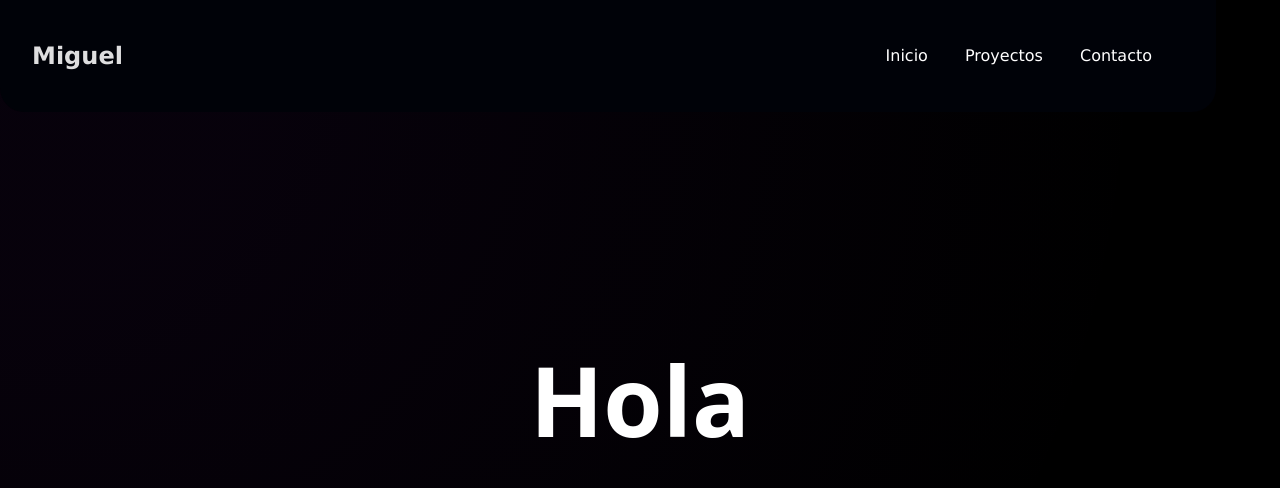
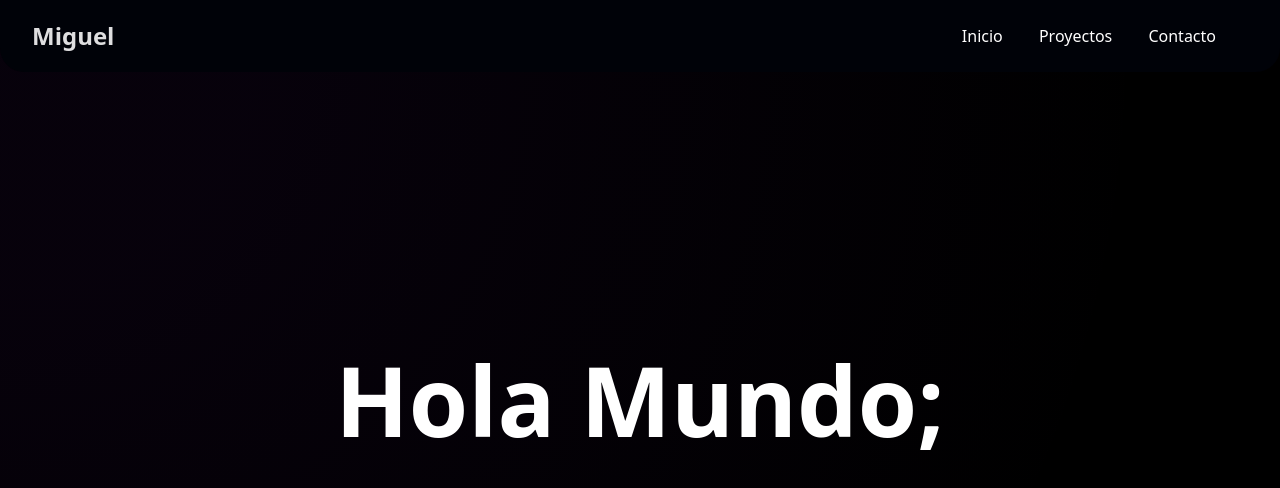
Before and after one commit to MiguelAChavez/Porfolio, a React (Vite) app: page / in a window 1280 px wide. Shown: the top 488 px of the page. Built offline with nearby package versions, Linux system fonts and the light colour scheme.

Commit message:
Updated Nav style

```diff
--- a/index.html
+++ b/index.html
@@ -3,7 +3,6 @@
   <head>
     <meta charset="UTF-8" />
     <meta name="viewport" content="width=device-width, initial-scale=1.0" />
-    <!-- <link rel="icon" type="image/svg+xml" href="/vite.svg" /> -->
     <title>Miguel Angel</title>
     <meta name="author" content="Miguel Angel Chavez">
     <meta name="description"
--- a/src/components/App/App.css
+++ b/src/components/App/App.css
@@ -1,4 +1,4 @@
-:root {
+* {
     font-family: system-ui, -apple-system, BlinkMacSystemFont, 'Segoe UI', Roboto, Oxygen, Ubuntu, Cantarell, 'Open Sans', 'Helvetica Neue', sans-serif;
 }
 
--- a/src/components/App/App.jsx
+++ b/src/components/App/App.jsx
@@ -1,4 +1,3 @@
-import { useState } from "react";
 import "./App.css";
 import NavBar from "../NavBar/NavBar.jsx";
 import TextContent from "../TextContent/TextContent.jsx";
--- a/src/components/NavBar/NavBar.jsx
+++ b/src/components/NavBar/NavBar.jsx
@@ -1,4 +1,3 @@
-import { useState } from "react";
 import "./navStyle.css";
 import ButtonNav from "./ButtonNav.jsx";
 import HamburgerButton from "./HamburgerButton";
--- a/src/components/NavBar/navStyle.css
+++ b/src/components/NavBar/navStyle.css
@@ -1,19 +1,15 @@
-header {
-    width: 100%;
-}
-
 nav {
     display: flex;
     align-items: center;
     justify-content: space-between;
     position: fixed;
-    width: 90%;
+    width: 100%;
     padding: 0rem 2rem;
     background-color: #000208;
     border-radius: 0 0 1.5rem 1.5rem;
 }
 
-
+/*
 .nav-content-button {
     position: absolute;
     top: -700px;
@@ -35,18 +31,18 @@ nav {
             display: inline;
         }
     }
-}
+} */
 
 .nav-content-button.active {
     width: 100%;
     display: block;
+    text-align: center;
     position: absolute;
     margin-left: auto;
     margin-right: auto;
     top: 30%;
     left: 0;
     right: 0;
-    text-align: center;
 }
 
 li {
@@ -61,6 +57,8 @@ li a {
 }
 
 .nav-burger-button {
+    padding: 0 3rem;
+
     @media(min-width: 768px) {
         display: none;
     }
--- a/src/components/TextContent/TextContent.jsx
+++ b/src/components/TextContent/TextContent.jsx
@@ -23,7 +23,7 @@ function TextContent() {
 
   return (
     <div className="text-content" ref={textContentRef}>
-      <h1>Hola</h1>
+      <h1>Hola Mundo;</h1>
     </div>
   );
 }
--- a/src/css/index.css
+++ b/src/css/index.css
@@ -1,3 +1,9 @@
+* {
+   margin: 0;
+   padding: 0;
+   box-sizing: border-box;
+}
+
 :root {
    font-family: 'Lucida Sans', 'Lucida Sans Regular', 'Lucida Grande', 'Lucida Sans Unicode', Geneva, Verdana, sans-serif;
    line-height: 3;
```
